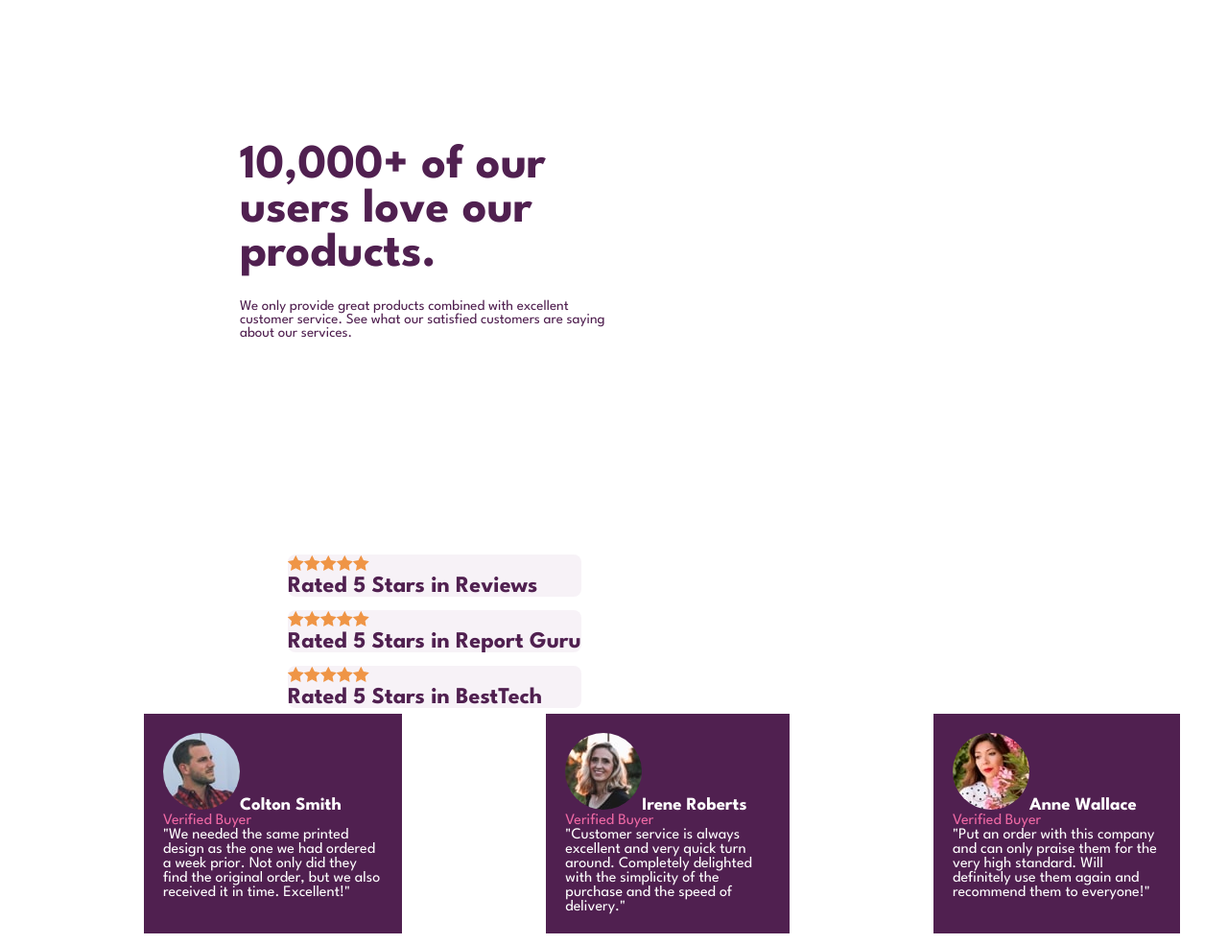
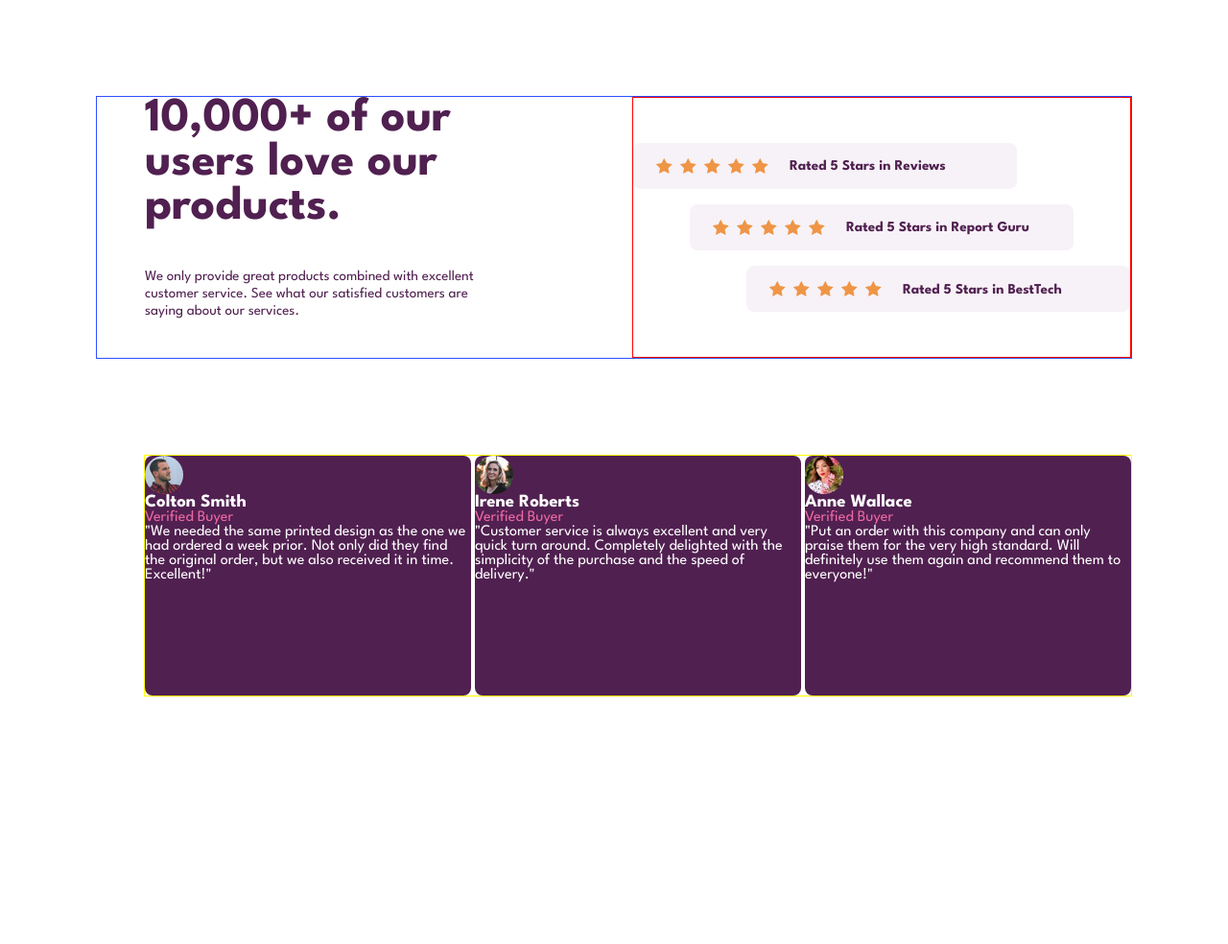
Before and after one commit to TiltusMaximus/socialsection, a plain HTML site: page index.html in a window 1280 px wide. Shown: the whole page at 96% size. After the commit the page ends 800 px from the top, so only its background shows below. Drawn offline with Linux system fonts and the light colour scheme.

Commit message:
refontecss

```diff
--- a/index.html
+++ b/index.html
@@ -20,73 +20,75 @@
         <title>Frontend Mentor | Social proof section</title>
     </head>
     <body>
+        <div class="container">
+            <div class="bloc">
                 <header>
                     <h1>10,000+ of our users love our products.</h1>
                     <p>
-                We only provide great products combined with excellent customer
-                service. See what our satisfied customers are saying about our
-                services.
+                        We only provide great products combined with excellent
+                        customer service. See what our satisfied customers are
+                        saying about our services.
                     </p>
                 </header>
                 <div class="ratings">
-            <h2 class="rata">
-                <div class="star">
+                    <div class="rate rata">
                         <img src="images\icon-star.svg" /><img
                             src="images\icon-star.svg"
                         /><img src="images\icon-star.svg" /><img
                             src="images\icon-star.svg"
                         /><img src="images\icon-star.svg" />
+                        <h2>Rated 5 Stars in Reviews</h2>
                     </div>
-                Rated 5 Stars in Reviews
-            </h2>
-            <h2 class="ratb">
-                <div class="star">
+                    <div class="rate ratb">
                         <img src="images\icon-star.svg" /><img
                             src="images\icon-star.svg"
                         /><img src="images\icon-star.svg" /><img
                             src="images\icon-star.svg"
                         /><img src="images\icon-star.svg" />
+                        <h2 class="ratb">Rated 5 Stars in Report Guru</h2>
                     </div>
-                Rated 5 Stars in Report Guru
-            </h2>
-            <h2 class="ratc">
-                <div class="star">
+                    <div class="rate ratc">
                         <img src="images\icon-star.svg" /><img
                             src="images\icon-star.svg"
                         /><img src="images\icon-star.svg" /><img
                             src="images\icon-star.svg"
                         /><img src="images\icon-star.svg" />
+                        <h2 class="ratc">Rated 5 Stars in BestTech</h2>
                     </div>
-                Rated 5 Stars in BestTech
-            </h2>
                 </div>
-        <div class="avis">
-            <div class="avisa">
-                <h3><img src="images\image-colton.jpg" />Colton Smith</h3>
+            </div>
+            <div class="reviews">
+                <div class="avis avisa">
+                    <img src="images\image-colton.jpg" />
+                    <h3>Colton Smith</h3>
                     <span>Verified Buyer</span>
                     <p>
-                    "We needed the same printed design as the one we had ordered
-                    a week prior. Not only did they find the original order, but
-                    we also received it in time. Excellent!"
+                        "We needed the same printed design as the one we had
+                        ordered a week prior. Not only did they find the
+                        original order, but we also received it in time.
+                        Excellent!"
                     </p>
                 </div>
-            <div class="avisb">
-                <h3><img src="images\image-irene.jpg" />Irene Roberts</h3>
+                <div class="avis avisb">
+                    <img src="images\image-irene.jpg" />
+                    <h3>Irene Roberts</h3>
                     <span>Verified Buyer</span>
                     <p>
-                    "Customer service is always excellent and very quick turn
-                    around. Completely delighted with the simplicity of the
-                    purchase and the speed of delivery."
+                        "Customer service is always excellent and very quick
+                        turn around. Completely delighted with the simplicity of
+                        the purchase and the speed of delivery."
                     </p>
                 </div>
-            <div class="avisc">
-                <h3><img src="images\image-anne.jpg" />Anne Wallace</h3>
+                <div class="avis avisc">
+                    <img src="images\image-anne.jpg" />
+                    <h3>Anne Wallace</h3>
                     <span>Verified Buyer</span>
                     <p>
-                    "Put an order with this company and can only praise them for
-                    the very high standard. Will definitely use them again and
-                    recommend them to everyone!"
+                        "Put an order with this company and can only praise them
+                        for the very high standard. Will definitely use them
+                        again and recommend them to everyone!"
                     </p>
+                </div>
             </div>
         </div>
     </body>
--- a/style.css
+++ b/style.css
@@ -12,82 +12,119 @@
     --LightGrayishMagenta: hsl(300, 24%, 96%);
 }
 body {
+    font-family: "League Spartan", serif;
+}
+
+.container {
     display: flex;
-    font-family: "League Spartan", serif;
-    flex-wrap: wrap;
+    flex-direction: column;
+}
+
+.bloc {
+    border: 1px solid rgb(47, 78, 255);
+    display: flex;
+    flex-direction: row;
+    margin: 100px 100px 0 100px;
+    justify-content: space-between;
 }
 
 header {
+
+    margin-left: 50px;
+    width: 400px;
     color: var(--VeryDarkMagenta);
-    margin-top: 150px;
-    margin-right: 50px;
-    margin-bottom: 60px;
-    margin-left: 250px;
-    max-width: 400px;
 }
 
 h1 {
     font-size: 50px;
-    margin-bottom: 24px;
     font-weight: 700;
 }
 
 header p {
+    margin-top: 40px;
+    margin-bottom: 40px;
     font-size: 15px;
+    line-height: 18px;
+    padding-right: 40px;
 }
 
 .ratings {
+    border: 1px solid red;
+    width: 520px;
     color: var(--VeryDarkMagenta);
-    margin-top: 150px;
-    margin-left: 300px;
-    margin-right: 500px;
+    display: flex;
+    flex-direction: column;
+    justify-content: center;
+    gap: 16px;
 }
-
-h2 {
-    margin-top: 14px;
+.ratings .rate {
+    display: flex;
+    width: 400px;
+    padding: 16px;
+    align-items: center;
     background-color: var(--LightGrayishMagenta);
     border-radius: 8px;
 }
 
+.ratings .rate img {
+    margin-left: 8px;
+}
+.ratings .rate h2 {
+    font-size: 15px;
+    margin-left: 22px;
+}
+.rata {
+    align-self: flex-start;
+
+}
+
+.ratb {
+    align-self: center;
+}
+
+.ratc {
+    align-self: flex-end;
+}
+
+
+.reviews {
+    border: thin solid yellow;
+    display: flex;
+    flex-direction: row;
+    margin: 100px 100px 0 150px;
+    justify-content: space-between;
+}
+
 .avis {
     display: flex;
-    width: 350px;
-    margin-left: 50px;
-    margin-bottom: 100px;
-    flex-grow: 2;
-    flex-shrink: 1;
-    flex-basis: 100px;
+    flex-direction: column;
+    background-color: var(--VeryDarkMagenta);
+    color: var(--White);
+    width: 340px;
+    height: 250px;
+    border-radius: 8px;
+
 }
 
 .avisa {
-    background-color: var(--VeryDarkMagenta);
-    color: var(--White);
-    padding: 20px 20px 20px 20px;
-    margin: 6px 50px 8px 100px;
-    max-width: 350px;
+
 }
 
 .avisb {
-    background-color: var(--VeryDarkMagenta);
-    color: var(--White);
-    padding: 20px 20px 20px 20px;
-    margin: 6px 50px 8px 100px;
-    max-width: 350px;
+
 }
 
 .avisc {
-    background-color: var(--VeryDarkMagenta);
-    color: var(--White);
-    padding: 20px 20px 20px 20px;
-    margin: 6px 50px 8px 100px;
-    max-width: 350px;
+
 }
 
-h3 img {
+.reviews img {
     border-radius: 50%;
+    width: 40px;
+    height: 40px;
 }
 
-span {
+.reviews span {
     color: var(--SoftPink);
 }
 /* mobile */
```
Lines whose indentation alone changed are shown as unchanged.
